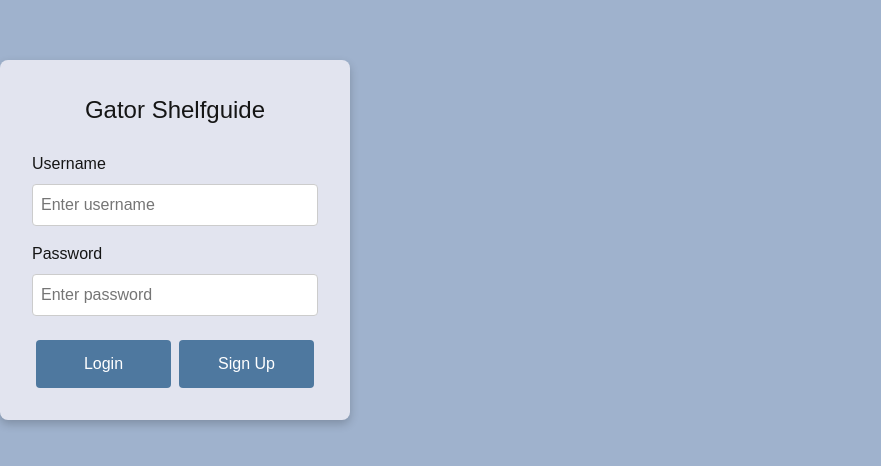
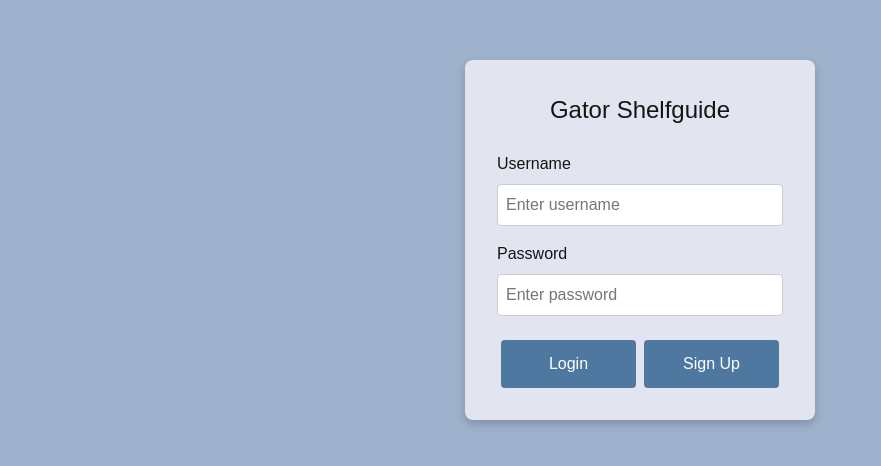
Before and after one commit to weirong57/CEN5035-2025SP---Gator-Shelfguide, a React (Vite) app in the folder library-system/: page /login in a window 1280 px wide. Shown: the part 160-626 px from the top of the page, without its empty margins (0-881 px from the left). Built offline with nearby package versions, Linux system fonts and the light colour scheme.

Commit message:
login.css

```diff
--- a/library-system/src/login.css
+++ b/library-system/src/login.css
@@ -1,16 +1,20 @@
-
-body {
+body, html {
     margin: 0;
     padding: 0;
+    height: 100%;
     background: #9fb2cd;
     font-family: Arial, sans-serif;
-  }
+    display: flex;
+    justify-content: center;
+    align-items: center;
+}
+
 .login-container {
     display: flex;
     align-items: center;
     justify-content: center;
     width: 100%;
-    min-height: 100vh;
+    height: 100vh;
 }
 
 .login-dialog {
```
